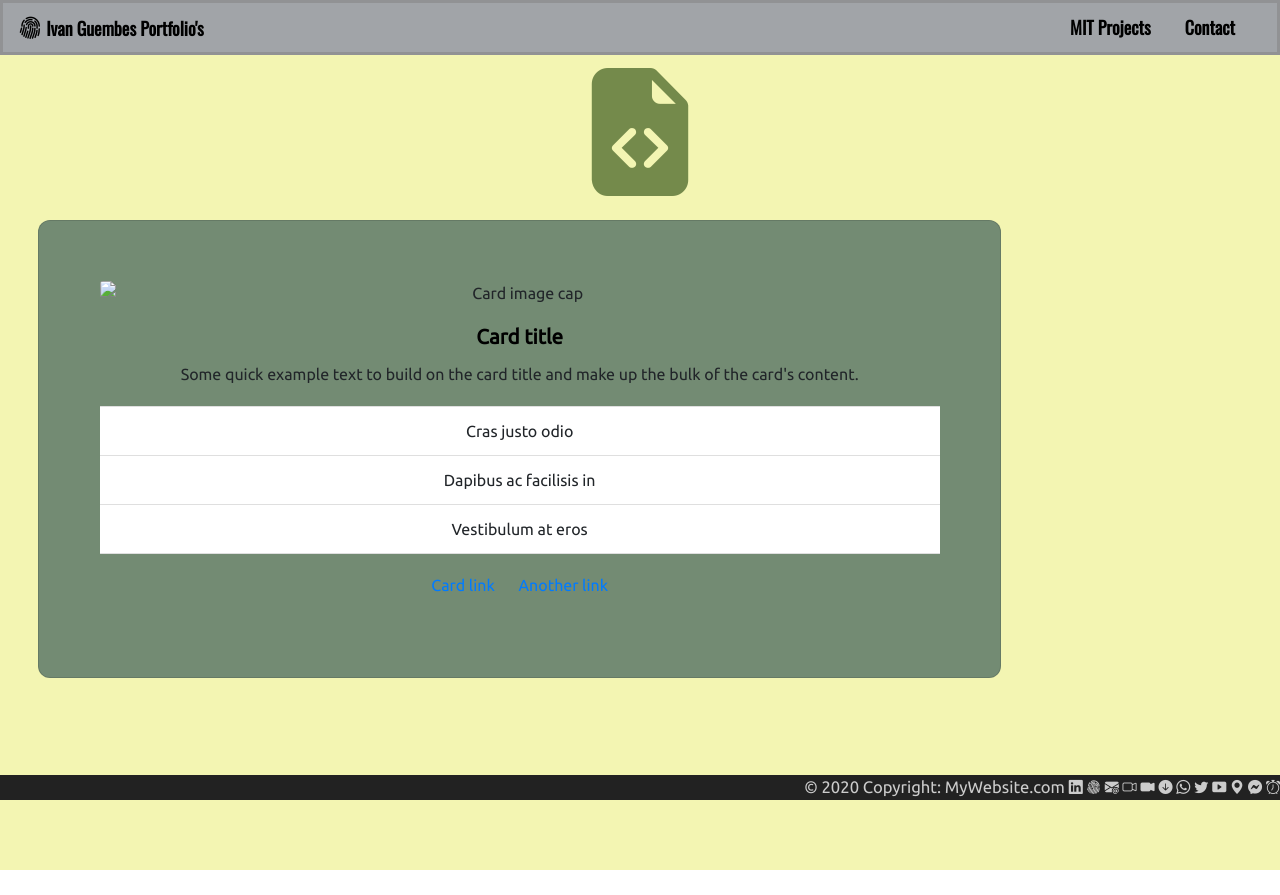
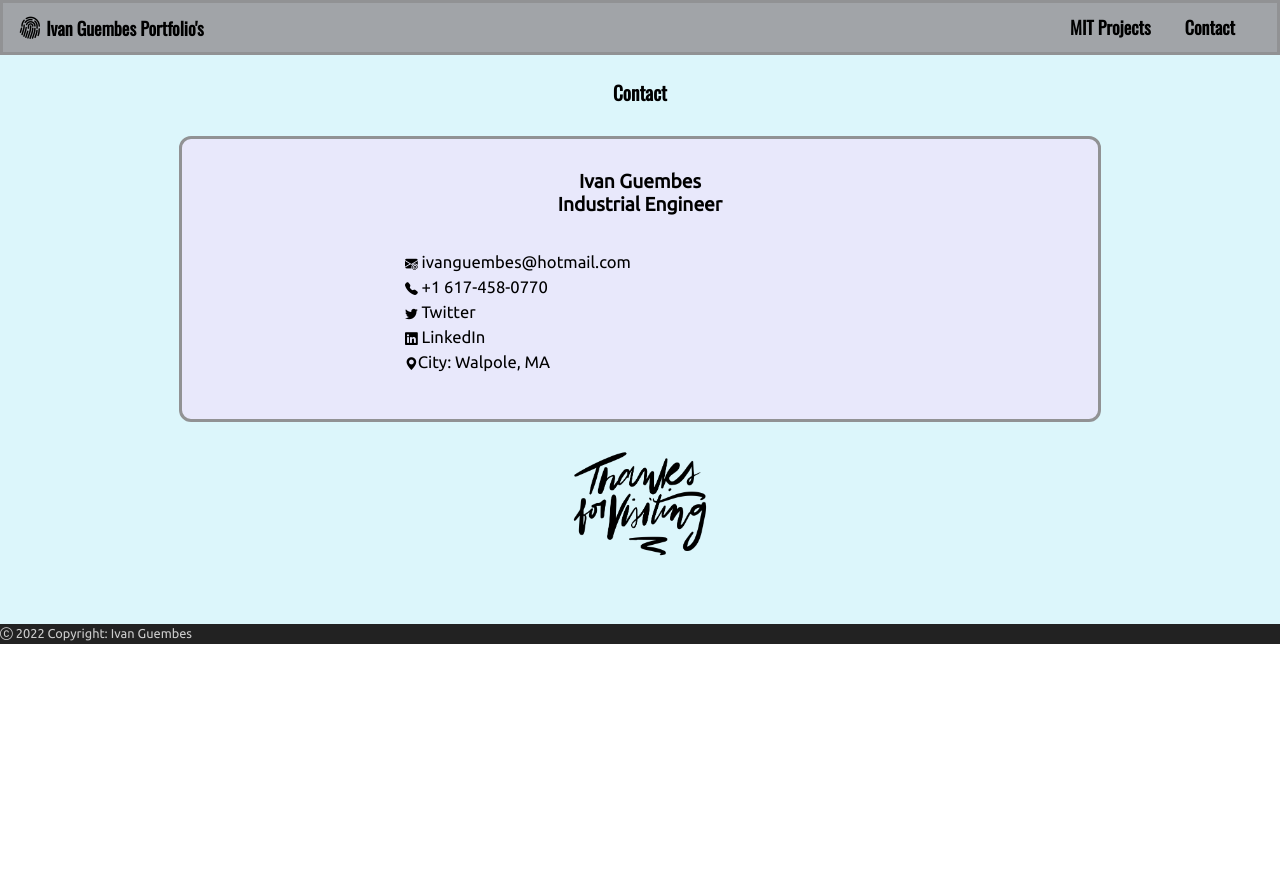
Before and after one commit to iguembes/contact, a plain HTML site: page index.html in a window 1280 px wide. After the commit the page ends 800 px from the top, so only its background shows below. Drawn offline with nearby package versions, Linux system fonts and the light colour scheme; a script that the page names is missing.

Commit message:
Updating

```diff
--- a/index.html
+++ b/index.html
@@ -50,69 +50,67 @@
       </button>
       <div class="collapse navbar-collapse" id="main-navigation">
         <ul class="navbar-nav">
-
           <li class="nav-item">
-            <a
-              class="nav-link"
-              href="https://iguembes.github.io/projects/"
+            <a class="nav-link" href="https://iguembes.github.io/projects/"
               >MIT Projects</a
             >
           </li>
 
-          <li class="nav-item active">
-            <a class="nav-link" href="#">Contact <span class="sr-only">(current)</span></a>
+          <li class="nav-item">
+            <a class="nav-link" href="#">Contact</a>
           </li>
         </ul>
       </div>
     </nav>
     <!--Welcome bootstrap-->
-    <div class="container-projects">
-      <i
-        class="bi bi-file-earmark-code-fill"
-        style="
-          font-size: 10vw;
-          text-align: center;
-          color: rgb(116, 138, 75);
-          line-height: 0vmin;
-        "
-      ></i>
+
+    <div class="container-contact">
+      <div>
+        <h4>Contact</h4>
+        <br />
+      </div>
+      <div class="card" style="width: 80%">
+        <div class="card-body">
+          <h5>Ivan Guembes<br />Industrial Engineer</h5>
+        </div>
+        <ul id="contact-list">
+          <a href="mailto:ivanguembes@hotmail.com"
+            ><i class="bi bi-envelope-at-fill" style="font-size: 1vw"></i>
+            ivanguembes@hotmail.com</a
+          ><br />
+          <a href=""
+            ><i class="bi bi-telephone-fill" style="font-size: 1vw"></i> +1
+            617-458-0770</a
+          ><br />
+          <a href="https://twitter.com/ivan_guembes" target="_blank"
+            ><i class="bi bi-twitter" style="font-size: 1vw"></i> Twitter</a
+          ><br />
+          <a
+            href="https://www.linkedin.com/in/ivan-guembes-0284b61b0/"
+            target="_blank"
+            ><i class="bi bi-linkedin" style="font-size: 1vw"></i> LinkedIn </a
+          ><br />
+          <a
+            href="https://www.google.com/maps/@42.108885,-71.2517833,15z"
+            target="_blank"
+            ><i class="bi bi-geo-alt-fill" style="font-size: 1vw"></i>City:
+            Walpole, MA</a
+          >
+        </ul>
+      </div>
       <br />
-      <br />
-      <div class="container-contact">
-        <div class="card" style="width: 80%;">
-          <img class="card-img-top" src="..." alt="Card image cap">
-          <div class="card-body">
-            <h5 class="card-title">Card title</h5>
-            <p class="card-text">Some quick example text to build on the card title and make up the bulk of the card's content.</p>
-          </div>
-          <ul class="list-group list-group-flush">
-            <li class="list-group-item">Cras justo odio</li>
-            <li class="list-group-item">Dapibus ac facilisis in</li>
-            <li class="list-group-item">Vestibulum at eros</li>
-          </ul>
-          <div class="card-body">
-            <a href="#" class="card-link">Card link</a>
-            <a href="#" class="card-link">Another link</a>
-          </div>
-        </div>
+
+      <img
+        src=".\images\Thanks_for_visiting.png"
+        style="width: 13%"
+        class="img-fluid"
+        alt="Thanks for visiting us"
+      />
     </div>
-  </div>
-</div>
-    <footer class="page-footer text-right">
-      <div class="footer-copyright text-right">
-        © 2020 Copyright: MyWebsite.com
-        <i class="bi bi-linkedin" style="font-size: 1.1vw"></i>
-        <i class="bi bi-fingerprint" style="font-size: 1.1vw"></i>
-        <i class="bi bi-envelope-at-fill" style="font-size: 1.1vw"></i>
-        <i class="bi bi-camera-video" style="font-size: 1.1vw"></i>
-        <i class="bi bi-camera-video-fill" style="font-size: 1.1vw"></i>
-        <i class="bi bi-arrow-down-circle-fill" style="font-size: 1.1vw"></i>
-        <i class="bi bi-whatsapp" style="font-size: 1.1vw"></i>
-        <i class="bi bi-twitter" style="font-size: 1.1vw"></i>
-        <i class="bi bi-play-btn-fill" style="font-size: 1.1vw"></i>
-        <i class="bi bi-geo-alt-fill" style="font-size: 1.1vw"></i>
-        <i class="bi bi-messenger" style="font-size: 1.1vw"></i>
-        <i class="bi-alarm" style="font-size: 1.1vw"></i>
+    <footer class="page-footer text-left">
+      <div class="footer-copyright text-left" style="font-size: 1vw">
+        <i class="bi bi-c-circle" style="font-size: 1vw"></i> 2022 Copyright:
+        Ivan Guembes
       </div>
     </footer>
   </body>
--- a/styles.css
+++ b/styles.css
@@ -36,108 +36,57 @@ body {
 .navbar-collapse {
     justify-content: flex-end;
 }
-.description {
-    background-color:#dccddb;
+.container-contact {
+	background: #dcf6fb;
+	text-align: center;
+	padding: 2% 5% 5% 5%;
+    margin: 0px;
+
 }
-.container-intro {
-	padding: 30px;
-	left:auto;
-	position:relative;
-	text-align: left;
+.container-contact h4 {
+	font-family: "Oswald", serif;
+	color: black;
+	font-size: 1.5vw;
+	font-weight: bold;
 }
-.container-video {
-	background-color: #a1a4a8;
-	margin: 1rem;
-	padding: 1rem;
-	text-align: center;
+.card{
+	padding: 1% 5% 2% 5%;
+	background-color:rgb(232, 232, 251);
 	border-radius: 12px;
 	border-style: solid;
 	border-color: #919294;
 	border-width: 3px;
+	text-align: left;
+	margin:0px auto;
 }
-.container-picture {
-	padding:15%;
+.card-body {
+	background-color:rgb(232, 232, 251);
 }
-.description h3 {
+.card-body h5 {
 	color: #000000;
 	font-size: 1.5vw;
 	text-align: center;
 	font-weight: bold;
 }
-.description p {
-	color: #000000;
-	line-height: 1.5;
-	font-size: 1.1vw;
+#contact-list {
+margin-top: 1px;
+margin-left: 20%;
+padding: 5%;
+background-color: rgb(232, 232, 251);
+display: block;
+padding: 5px 5px;
+font-size: 1.3vw;
+color: #9E9E9E;
+text-decoration: none;
 }
-.description ul {
-	color: #000000;
-	line-height: 1.5;
-	font-size: 1.1vw;
-	font-style: italic;
-}
-#intro-buttom {
-	width: 60%;
-	background-color: rgb(140, 152, 154);
-	border-color: rgba(140, 152, 154, 0.6);
-	border-width: 2px;
-	color: #000;
-	font-style: normal;
-	font-weight: bold;
-	border-radius: 0.25rem;
-	line-height:normal;
-	white-space: nowrap;
-	text-decoration: none;
-	padding: 0.25rem 0.5rem;
-	margin: 0.25rem;
-	cursor: pointer;
-}
-#intro-buttom:hover {
-	background-color: rgba(186, 208, 212, 0.5);
+.card a {
+	background-color:rgb(232, 232, 251);
+	color:black;
 	}
-.container-projects {
-	background: #f3f5b2;
-	padding: 1% 3% 15% 3%;
-	text-align: center;
-}
-.container-projects h5 {
-	color: black;
-	font-size: 1.6vw;
-	text-align: center;
-	font-weight: bold;
-}
-container-projects p {
-	line-height: 1.3;
-	text-align: left;
-	font-size: 1.2vw;
-	color: black;
-}
-.card{
-	padding: 5%;
-	width: 100%;
-	height:100%;
-	background-color:rgb(115, 139, 115);
-	border-radius: 12px;
-}
-
-.container-projects .btn-primary {
-	width: 90%;
-	background-color: rgba(199, 222, 204, 0.4);
-	border-color: rgb(0, 0, 0);
-	border-width: 2px;
-	color: #000;
-	font-weight: bold;
-	border-radius: 0.25rem;
-	font-size: 1.4vw;
-	line-height: 2;
-	white-space: nowrap;
-	text-decoration: none;
-	padding: 0.25rem 0.5rem;
-	margin: 0.25rem;
-	cursor: pointer;
-}
-.container-projects .btn-primary:hover {
-	background-color: rgba(235, 247, 250, 0.8);
-}
+.card a:hover {
+	background-color:rgb(232, 232, 251);
+	color:#a1a4a8;
+	}
 .page-footer {
 	position: sticky;
     bottom: 0;
```
Also changed, not shown: images/Thanks_for_visiting.png (added).
